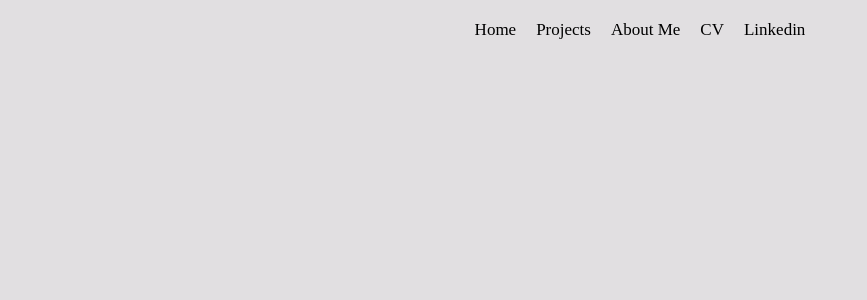
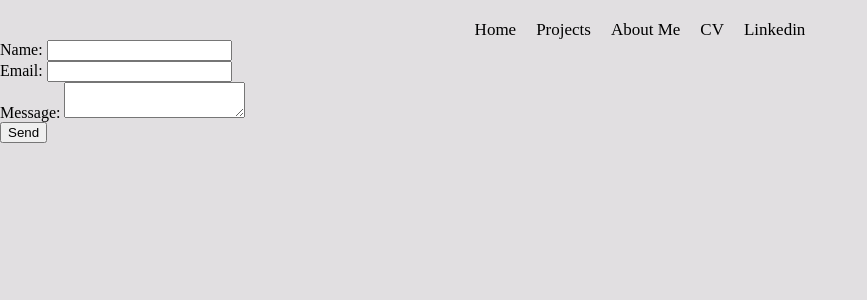
Before and after one commit to samjaygill/my_portfolio, a React (Create React App) app: page /contact in a window 1280 px wide. Shown: the top 300 px of the page, without its empty margins (0-867 px from the left). Built offline with nearby package versions, Linux system fonts and the light colour scheme.

Commit message:
added contact page

```diff
--- a/package.json
+++ b/package.json
@@ -4,6 +4,7 @@
   "private": true,
   "homepage": "https://samanthagillies.com/",
   "dependencies": {
+    "@emailjs/browser": "^3.11.0",
     "@fortawesome/fontawesome-svg-core": "^6.4.2",
     "@fortawesome/free-brands-svg-icons": "^6.4.2",
     "@fortawesome/react-fontawesome": "^0.2.0",
@@ -14,11 +15,13 @@
     "@vercel/analytics": "^1.1.1",
     "bootstrap": "^5.3.2",
     "carousel": "^0.0.3",
+    "emailjs": "^4.0.3",
     "react": "^18.2.0",
     "react-bootstrap": "^2.9.0",
     "react-dom": "^18.2.0",
     "react-responsive-3d-carousel": "^1.3.0",
     "react-router-dom": "^6.16.0",
+    "react-toastify": "^9.1.3",
     "styled-components": "^6.0.8",
     "web-vitals": "^2.1.4"
   },
--- /dev/null
+++ b/src/components/Contact.js
@@ -0,0 +1,50 @@
+import React, { useRef } from "react";
+import emailjs from "@emailjs/browser";
+import { toast } from "react-toastify";
+
+const Contact = () => {
+  const form = useRef();
+
+  const sendEmail = (e) => {
+    e.preventDefault();
+
+    emailjs
+      .sendForm(
+        "service_spmks3a",
+        "template_r94zfci",
+        form.current,
+        "wlts4k1c6j0mFCBKh"
+      )
+      .then(
+        () => {
+          toast.success("Message successfully sent!");
+          form.current.reset();
+          window.setTimeout(() => {
+            window.location.reload();
+          }, 5000);
+        },
+        () => {
+          toast.error("Failed to send the message, please try again");
+        }
+      );
+  };
+  return (
+    <form id="form" ref={form} onSubmit={sendEmail}>
+      <div class="field">
+        <label for="from_name">Name: </label>
+        <input type="text" name="from_name" id="from_name"></input>
+      </div>
+      <div class="field">
+        <label for="from_email">Email: </label>
+        <input type="text" name="from_email" id="from_email"></input>
+      </div>
+      <div class="field">
+        <label for="message">Message: </label>
+        <textarea name="message" id="message"></textarea>
+      </div>
+      <input type="submit" id="button" value="Send"></input>
+    </form>
+  );
+};
+
+export default Contact;
--- a/src/containers/MainContainer.js
+++ b/src/containers/MainContainer.js
@@ -11,6 +11,7 @@ import CVInfo from "../components/CVInfo";
 import StoredProjects from "../data/Info";
 import ProjectCard from "../components/ProjectCard";
 import { Analytics } from '@vercel/analytics/react';
+import Contact from "../components/Contact";
 
 const MainContainer = () => {
   const [isLoading, setIsLoading] = useState(true);
@@ -45,6 +46,8 @@ const MainContainer = () => {
             <Route path="/about" element={<About />} />
             <Route path="/cv" element={<CV />} />
             <Route path="/cv/info" element={<CVInfo />} />
+            <Route path="/cv/info" element={<CVInfo />} />
+            <Route path="/contact" element={<Contact />} />
           </Routes>
         </>
       )}
```
Also changed, not shown: 1 other file (tests, documents, lock files or other folders).
